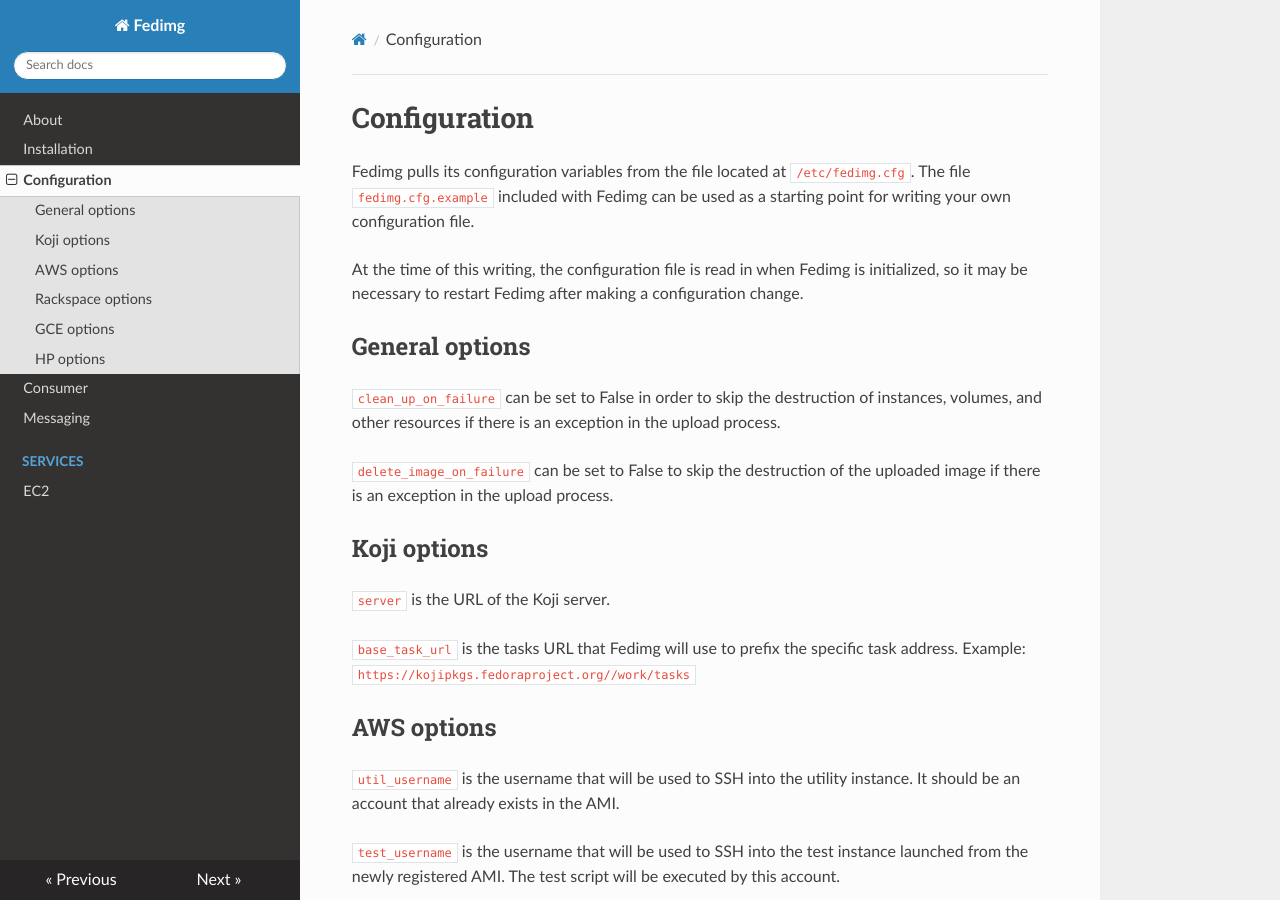
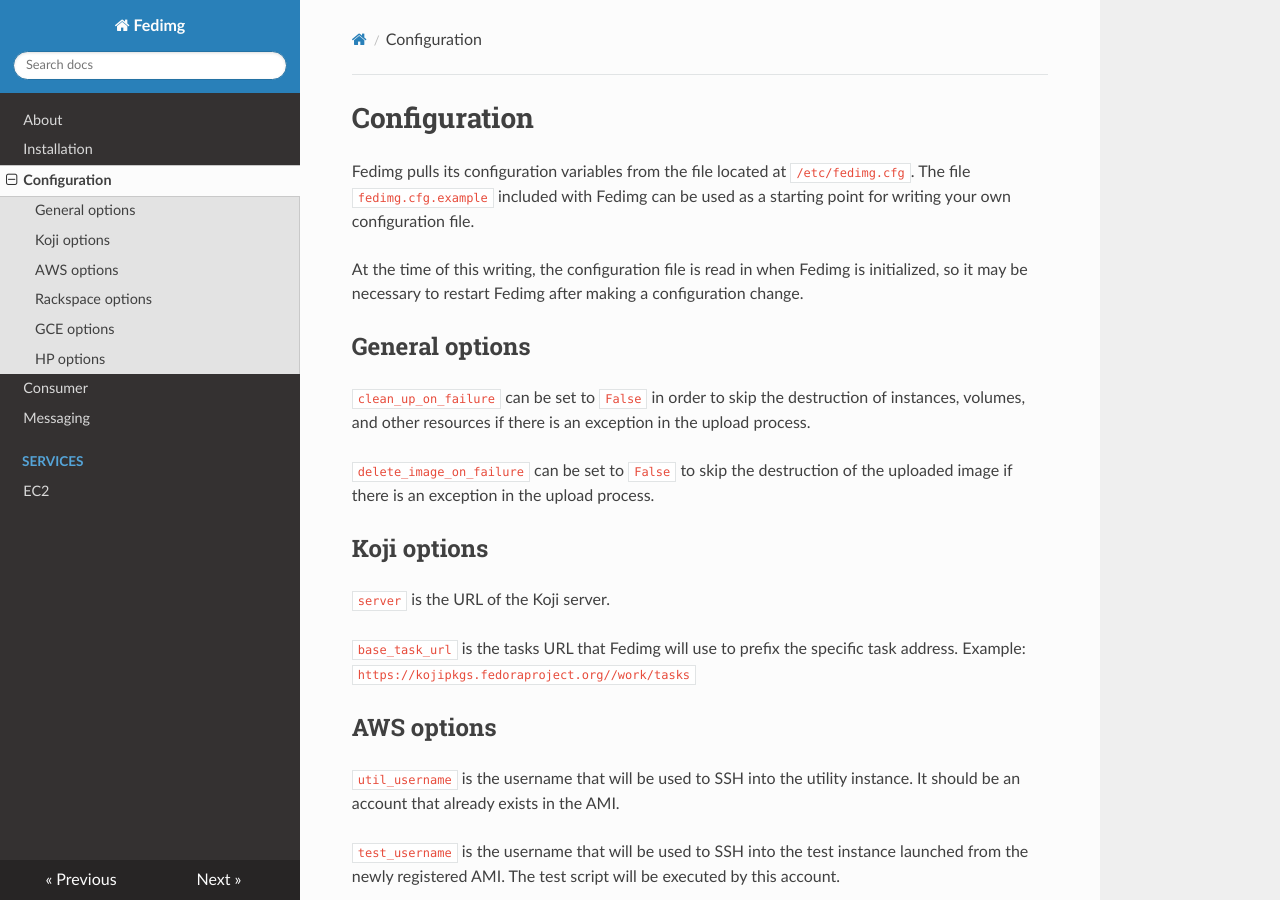
Before and after one commit to fedora-infra/fedimg, an MkDocs documentation site: the page built from docs/configuration.md, in a window 1280 px wide and 900 px high. Built offline with MkDocs 1.6.1, drawn with Linux system fonts in a browser that asks for light colours; nearby versions of some CDN libraries; old or Windows-style settings are respelled for this version of MkDocs.

Commit message:
docs: these should be formatted as code

```diff
--- a/docs/configuration.md
+++ b/docs/configuration.md
@@ -10,11 +10,11 @@
 
 ## General options
 
-`clean_up_on_failure` can be set to False in order to skip the destruction of
+`clean_up_on_failure` can be set to `False` in order to skip the destruction of
 instances, volumes, and other resources if there is an exception in the upload
 process.
 
-`delete_image_on_failure` can be set to False to skip the destruction of the
+`delete_image_on_failure` can be set to `False` to skip the destruction of the
 uploaded image if there is an exception in the upload process.
 
 ## Koji options
```
